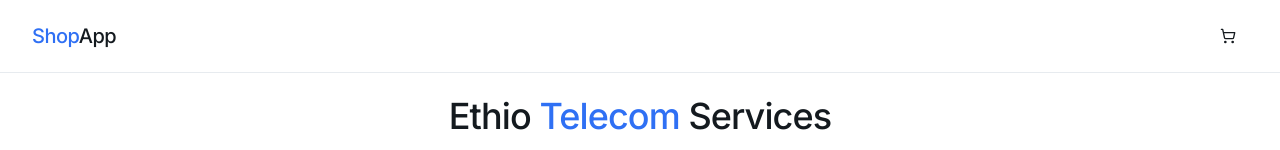
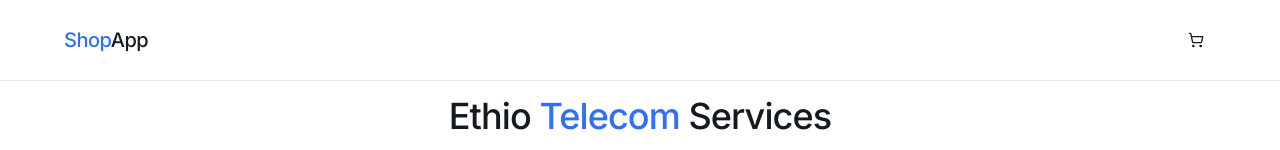
Before and after one commit to ethiopia447/order-teller-bot, a React (Vite) app: page / in a window 1280 px wide. Shown: the top 150 px of the page. Built offline with nearby package versions, Linux system fonts and the light colour scheme.

Commit message:
Fix: Header padding and styling
Adjust header padding and styling for better appearance.

```diff
--- a/src/components/Header.tsx
+++ b/src/components/Header.tsx
@@ -37,12 +37,13 @@ const Header = ({ onOpenCart }: HeaderProps) => {
     <header
       className={cn(
         "fixed top-0 left-0 right-0 z-50 backdrop-blur-sm transition-all duration-300 border-b",
+        "py-4 sm:py-5 px-4 sm:px-6 lg:px-8", // Added responsive padding
         isScrolled
-          ? "py-2 bg-background/95 shadow-sm"
-          : "py-4 bg-background/50"
+          ? "bg-background/95 shadow-sm"
+          : "bg-background/50"
       )}
     >
-      <div className="container flex items-center justify-between">
+      <div className="container flex items-center justify-between max-w-7xl mx-auto">
         <div className="flex items-center space-x-2">
           <h1 className="text-xl font-medium">
             <span className="text-primary">Shop</span>
```
